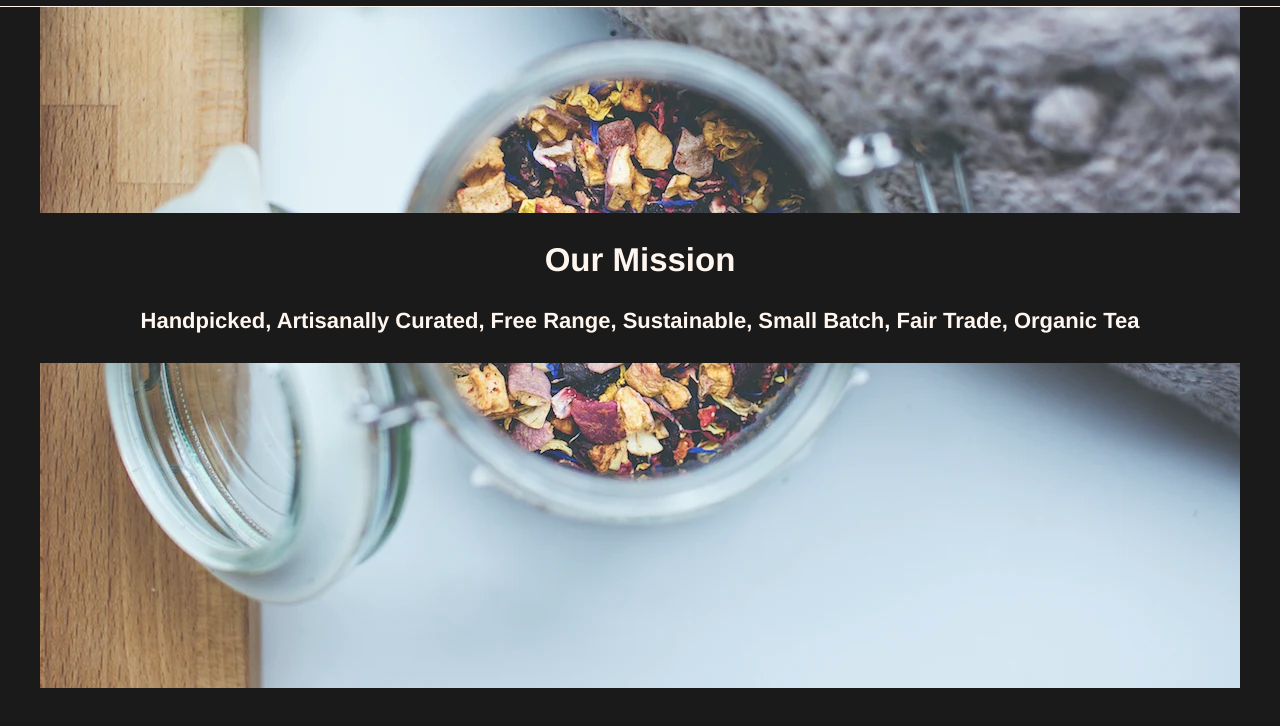
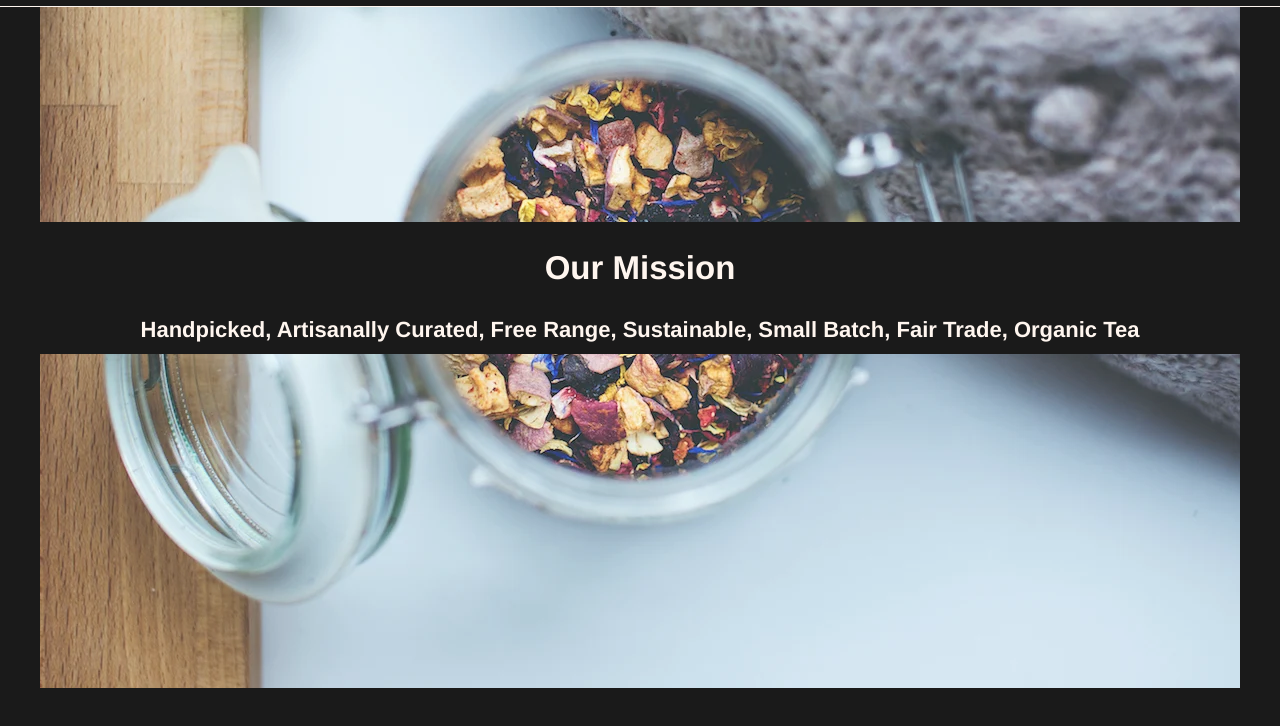
Before and after one commit to skoms/cozy-corner, a plain HTML site: page index.html in a window 1280 px wide. Shown: the part 62-788 px from the top of the page. Drawn offline with Linux system fonts and the light colour scheme.

Commit message:
adjust some minor styles

```diff
--- a/css/styles.css
+++ b/css/styles.css
@@ -79,7 +79,8 @@ nav {
 #mission-text {
     position: relative;
     background-color: black;
-    width: 100%;
+    height: 6rem;
+    width: 1200px;
 }
 
 /* featured-tea */
--- a/index.html
+++ b/index.html
@@ -23,5 +23,8 @@
             <h4>Handpicked, Artisanally Curated, Free Range, Sustainable, Small Batch, Fair Trade, Organic Tea</h4>
         </section>
     </section>
+    <section id="feature-tea">
+
+    </section>
 </body>
 </html>
```
